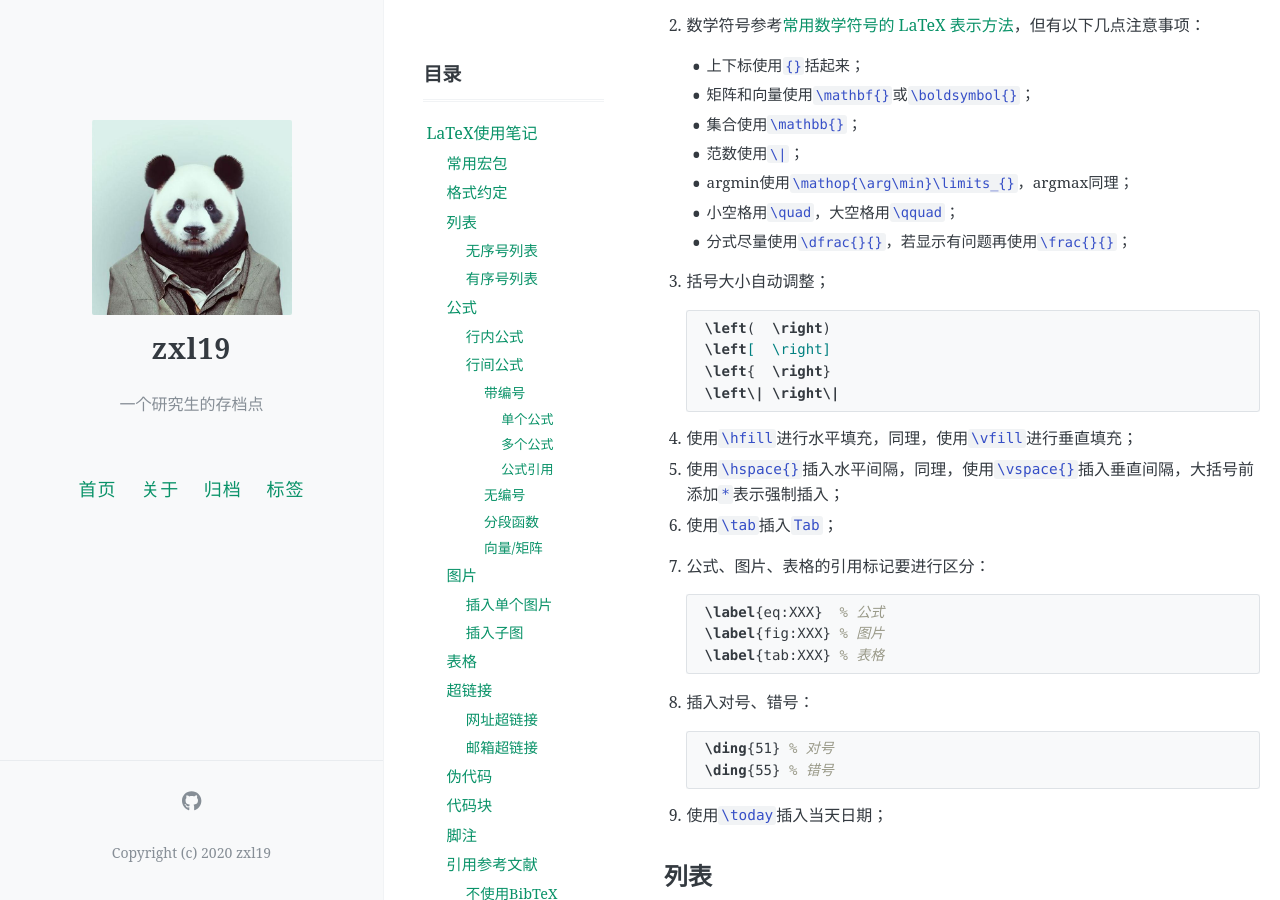
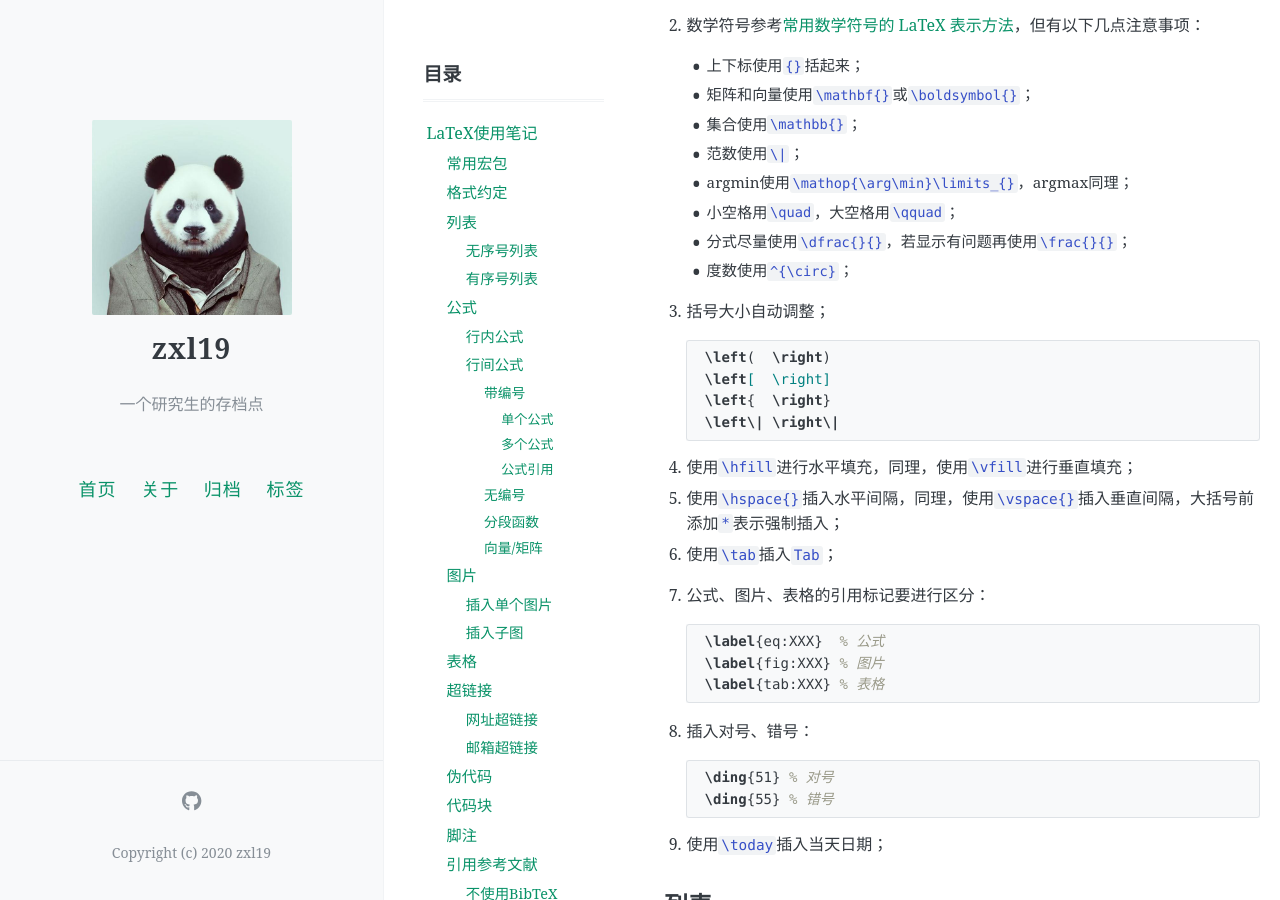
Before and after one commit to zxl19/zxl19.github.io, a Jekyll site: the page built from _posts/2021-03-29-latex-note.md, in a window 1280 px wide and 900 px high, scrolled down 1374 px. Built offline with Jekyll 4.4.1, drawn with Linux system fonts in a browser that asks for light colours; formulas are drawn with MathJax 3; comment, search, counter and statistics services are not loaded.

Commit message:
Update 2021-03-29-latex-note.md

```diff
--- a/_posts/2021-03-29-latex-note.md
+++ b/_posts/2021-03-29-latex-note.md
@@ -66,6 +66,7 @@ pinned: false
     - argmin使用`\mathop{\arg\min}\limits_{}`，argmax同理；
     - 小空格用`\quad`，大空格用`\qquad`；
     - 分式尽量使用`\dfrac{}{}`，若显示有问题再使用`\frac{}{}`；
+    - 度数使用`^{\circ}`；
 
 3. 括号大小自动调整；
 
```
